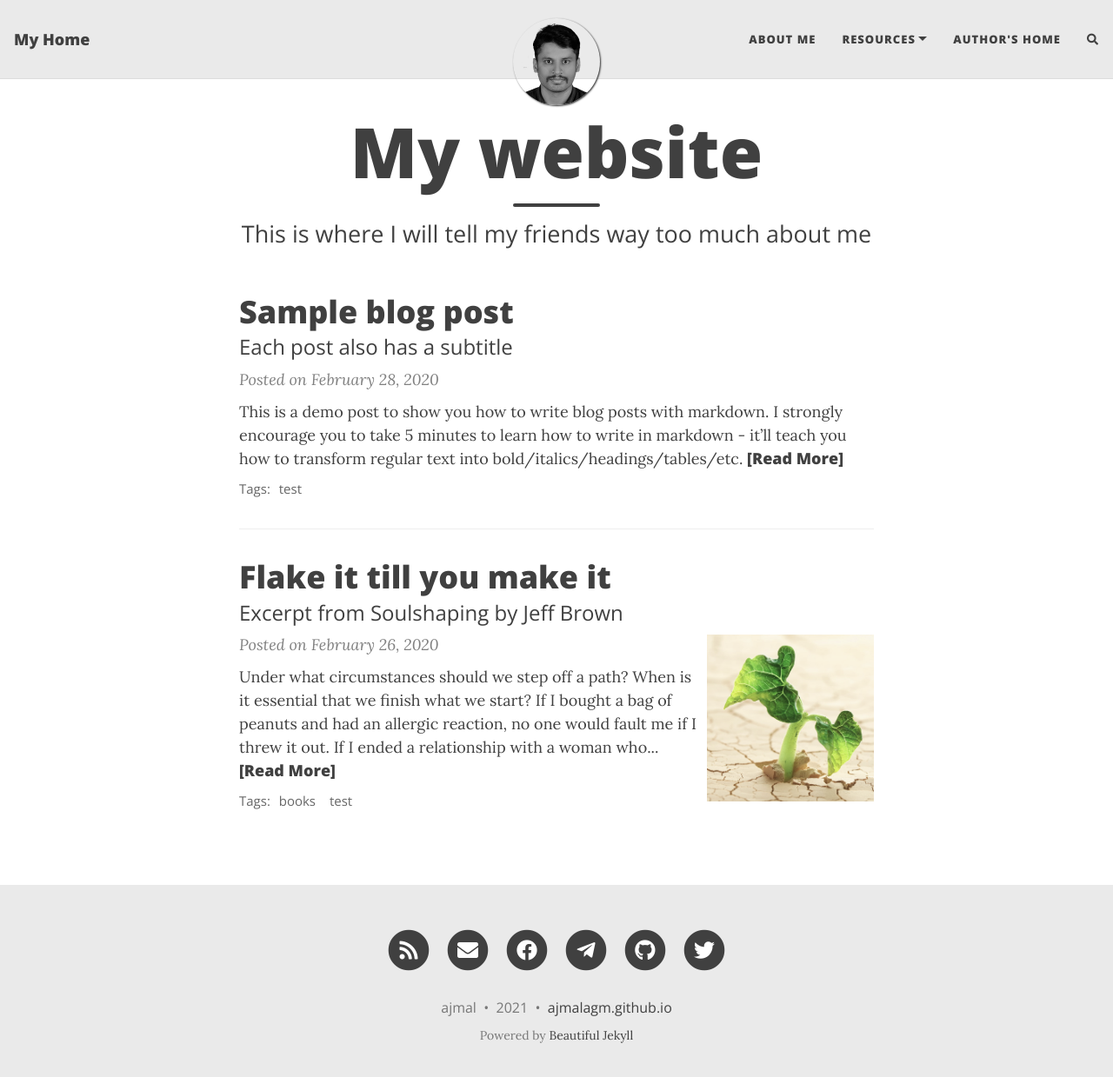
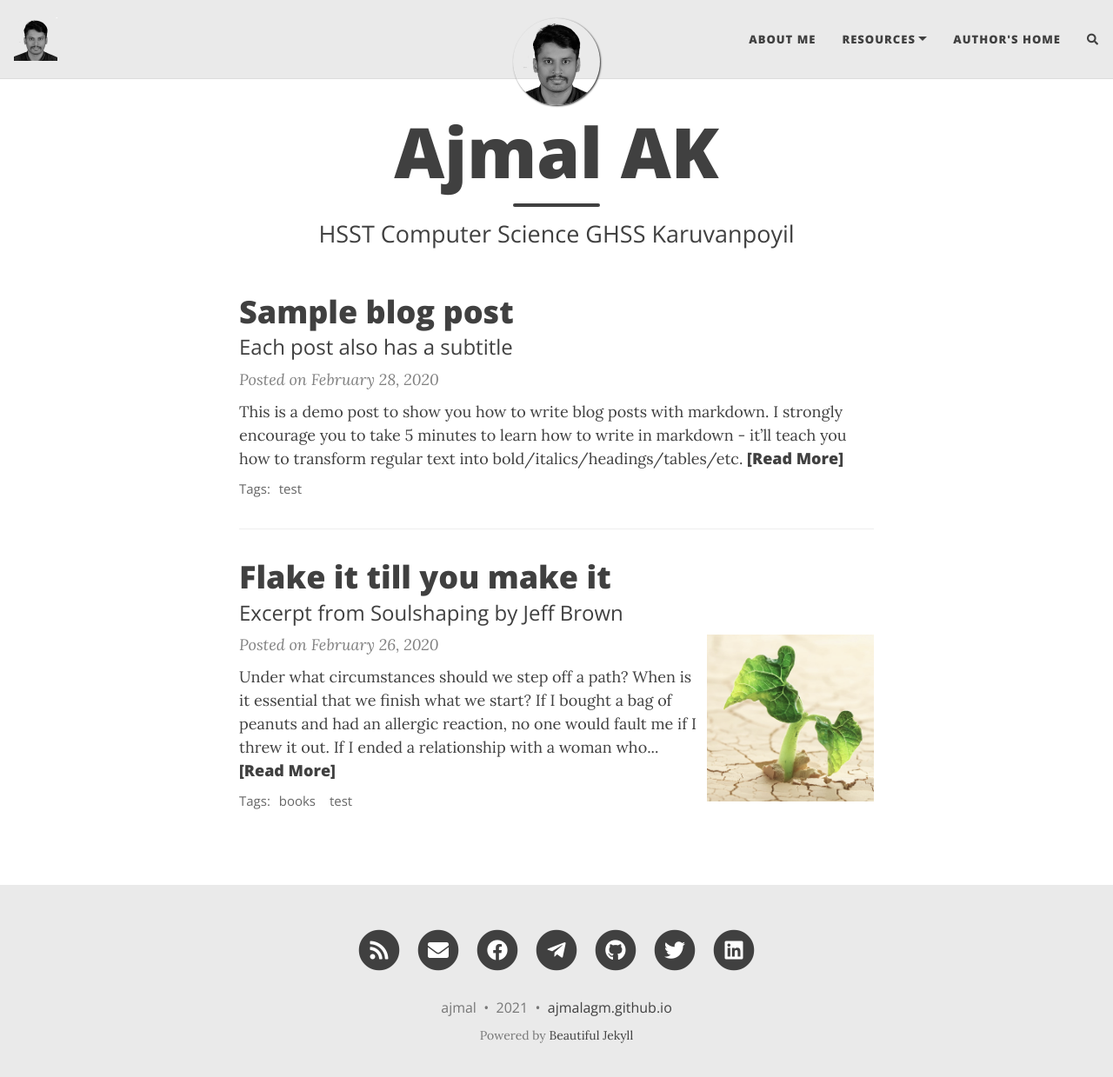
Before and after one commit to ajmalagm/ajmal, a Jekyll site: the page built from index.html, in a window 1280 px wide and 1252 px high. Shown: the top 1239 px of the window at 87% size. Built offline with Jekyll 4.4.1, drawn with Linux system fonts in a browser that asks for light colours; nearby versions of some CDN libraries; the list of posts is cut into pages by our own code; comment, search, counter and statistics services are not loaded.

Commit message:
Head Change

```diff
--- a/_config.yml
+++ b/_config.yml
@@ -31,7 +31,7 @@ round-avatar: true
 
 # If you want to have an image logo in the top-left corner instead of having the title of the website,
 # then specify the following parameter
-#title-img: /path/to/image
+title-img: "/assets/img/avatar-icon.png"
 
 
 # --- Footer social media links --- #
@@ -40,30 +40,23 @@ round-avatar: true
 # Uncomment the links you want to show and add your information to each one.
 social-network-links:
   email: "ajmalagm@gmail.com"
+  linkedin: ajmal
   facebook: ajmalagm
   github: ajmalagm
   twitter: ajmalagm
   telegram: ajmalagm
-#  medium: yourname
-#  reddit: yourname
-#  linkedin: daattali
-#  xing: yourname
-#  stackoverflow: "3943160/daattali"
-#  snapchat: deanat78
-#  instagram: deanat78
-#  spotify: yourname
-#  telephone: +14159998888
-#  steam: deanat78
-#  twitch: yourname
-#  yelp: yourname
-#  calendly: yourname
-#  mastodon: instance.url/@username
-#  ORCID: your ORCID ID
+#  medium: ajmalagm
+#  reddit: ajmalagm
+#  stackoverflow: "ajmalagm"
+#  snapchat: ajmalagm
+#  instagram: ajmalagm
+#  spotify: ajmalagm
+#  telephone: +919898989898
 #  google-scholar: your google scholar
 
 # If you want to show a link to an RSS in the footer, add the site description here.
 # If you don't want to show an RSS link, remove the following line.
-rss-description: This website is a virtual proof that I'm awesome
+rss-description: This website is my professional portfolio
 
 # --- General options --- #
 
@@ -161,7 +154,7 @@ footer-link-col: "#404040"
 # (3) Install the Utterances app in your repository https://github.com/apps/utterances
 # See more details about the parameters below at https://utteranc.es/
 #utterances:
-#  repository: # GitHub username/repository eg. "daattali/beautiful-jekyll"
+#  repository: # GitHub username/repository eg. "ajmal/beautiful-jekyll"
 #  issue-term: title   # Mapping between blog posts and GitHub issues
 #  theme: github-light # Utterances theme
 #  label: blog-comments # Label that will be assigned to GitHub Issues created by Utterances
@@ -173,7 +166,7 @@ footer-link-col: "#404040"
 # instructions. For any support with staticman please direct questions to staticman and
 # not to BeautifulJekyll.
 #staticman:
-#  repository : # GitHub username/repository eg. "daattali/beautiful-jekyll"
+#  repository : # GitHub username/repository eg. "ajmal/beautiful-jekyll"
 #  branch     : master # If you're not using `master` branch, then you also need to update the `branch` parameter in `staticman.yml`
 #  endpoint   : # URL of your deployment, with a trailing slash eg. "https://<your-api>/v3/entry/github/"
 #  reCaptcha:   # (optional, set these parameters in `staticman.yml` as well)
@@ -194,7 +187,7 @@ date_format: "%B %-d, %Y"
 timezone: "America/Toronto"
 markdown: kramdown
 highlighter: rouge
-permalink: /:year-2021:month-March:day-:17title/
+permalink: /:year-:month-:day-:title/
 paginate: 5
 
 kramdown:
--- a/index.html
+++ b/index.html
@@ -1,5 +1,5 @@
 ---
 layout: home
-title: My website
-subtitle: This is where I will tell my friends way too much about me
+title: Ajmal AK
+subtitle: HSST Computer Science GHSS Karuvanpoyil
 ---
```
